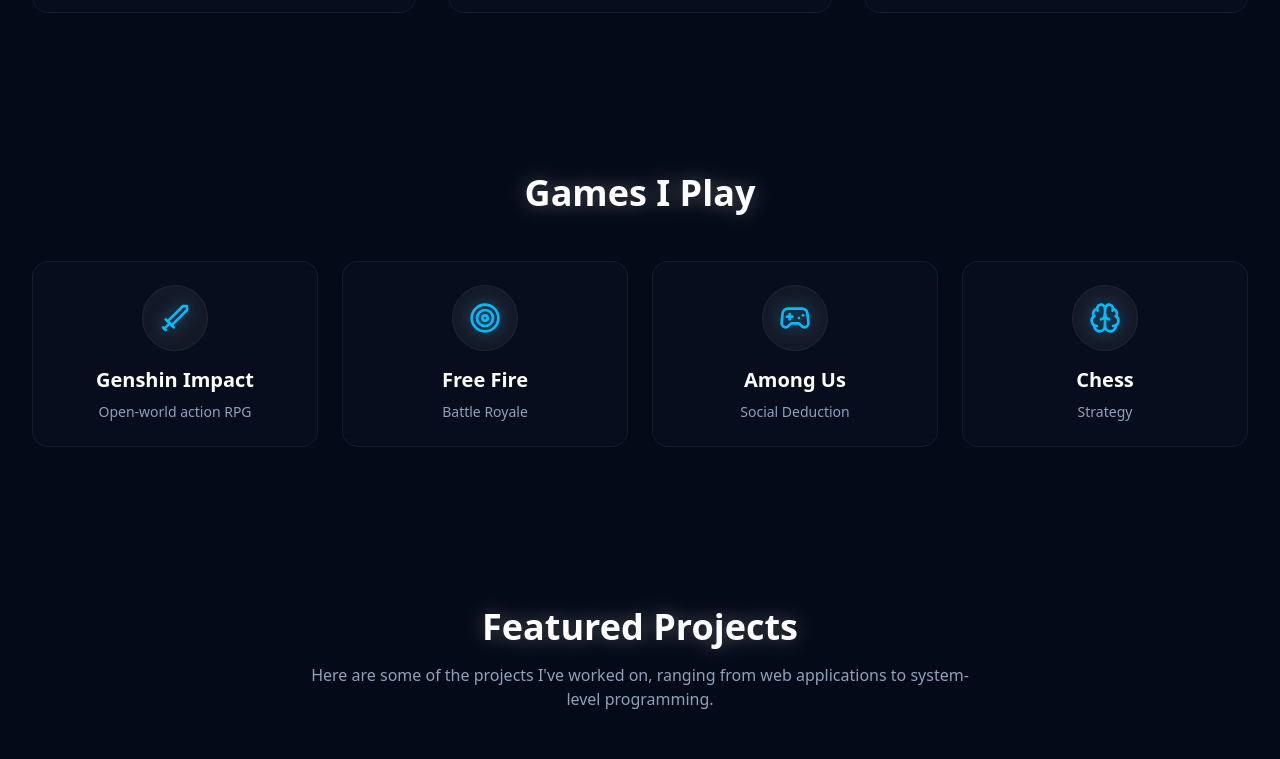
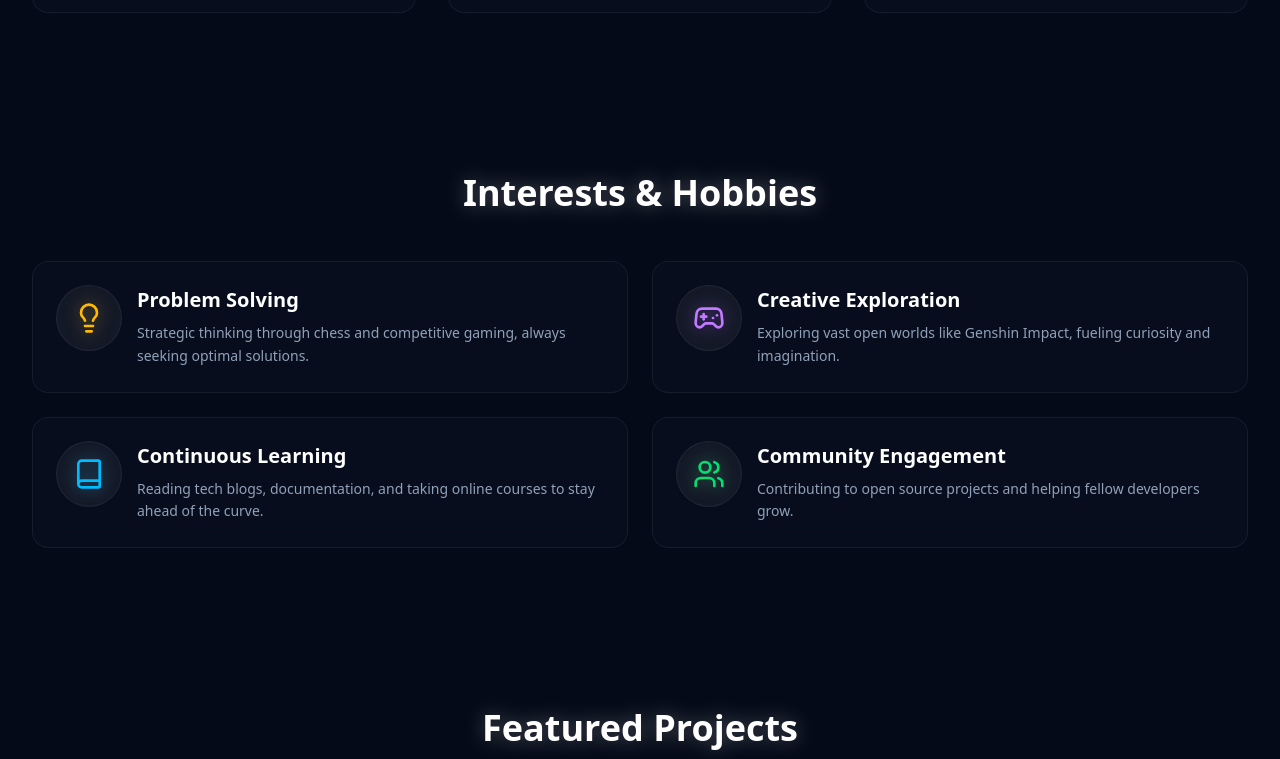
Before and after one commit to Nirdesh-khanal/my-portfolio, a React (Vite) app: page / in a window 1280 px wide. Shown: the part 1814-2573 px from the top of the page. Built offline with nearby package versions, Linux system fonts and the light colour scheme.

Commit message:
added Intrests: removed the gamesection and added the intrest.jsx

```diff
--- a/src/App.jsx
+++ b/src/App.jsx
@@ -3,7 +3,7 @@ import Layout from './components/Layout';
 import Hero from './components/Hero';
 import About from './components/About';
 import Skills from './components/Skills';
-import Games from './components/Games';
+import Interests from './components/Interests';
 import Projects from './components/Projects';
 import Contact from './components/Contact';
 
@@ -13,7 +13,7 @@ function App() {
       <Hero />
       <About />
       <Skills />
-      <Games />
+      <Interests />
       <Projects />
       <Contact />
     </Layout>
--- a/src/components/Games.jsx
+++ /dev/null
@@ -1,65 +0,0 @@
-import React from 'react';
-import { motion } from 'framer-motion';
-import { Gamepad2, Sword, Target, Brain } from 'lucide-react';
-
-const Games = () => {
-  const games = [
-    {
-      name: "Genshin Impact",
-      icon: <Sword className="w-8 h-8 text-sky-400" />,
-      description: "Open-world action RPG"
-    },
-    {
-      name: "Free Fire",
-      icon: <Target className="w-8 h-8 text-sky-400" />,
-      description: "Battle Royale"
-    },
-    {
-      name: "Among Us",
-      icon: <Gamepad2 className="w-8 h-8 text-sky-400" />,
-      description: "Social Deduction"
-    },
-    {
-      name: "Chess",
-      icon: <Brain className="w-8 h-8 text-sky-400" />,
-      description: "Strategy"
-    }
-  ];
-
-  return (
-    <section id="games" className="py-20 bg-slate-900/0 relative">
-      <div className="max-w-7xl mx-auto px-4 sm:px-6 lg:px-8">
-        <motion.div
-          initial={{ opacity: 0, y: 20 }}
-          whileInView={{ opacity: 1, y: 0 }}
-          viewport={{ once: true }}
-          transition={{ duration: 0.5 }}
-        >
-          <h2 className="text-3xl md:text-4xl font-bold mb-12 text-center text-white drop-shadow-[0_0_10px_rgba(255,255,255,0.3)]">Games I Play</h2>
-
-          <div className="grid md:grid-cols-2 lg:grid-cols-4 gap-6">
-            {games.map((game, index) => (
-              <motion.div
-                key={game.name}
-                initial={{ opacity: 0, y: 20 }}
-                whileInView={{ opacity: 1, y: 0 }}
-                viewport={{ once: true }}
-                transition={{ delay: index * 0.1 }}
-                whileHover={{ y: -5, scale: 1.02 }}
-                className="glass-card rounded-2xl p-6 hover:bg-white/5 transition-all duration-300 hover:shadow-[0_0_20px_rgba(56,189,248,0.2)] border-t border-white/10 flex flex-col items-center text-center group"
-              >
-                <div className="mb-4 p-4 rounded-full bg-white/5 group-hover:bg-sky-500/20 transition-all duration-300 ring-1 ring-white/10 group-hover:ring-sky-500/50">
-                  {React.cloneElement(game.icon, { className: "w-8 h-8 text-sky-400 group-hover:text-sky-300 transition-colors drop-shadow-[0_0_8px_rgba(56,189,248,0.5)]" })}
-                </div>
-                <h3 className="text-xl font-semibold mb-2 text-white group-hover:text-sky-400 transition-colors">{game.name}</h3>
-                <p className="text-slate-400 text-sm group-hover:text-slate-300 transition-colors">{game.description}</p>
-              </motion.div>
-            ))}
-          </div>
-        </motion.div>
-      </div>
-    </section>
-  );
-};
-
-export default Games;
--- /dev/null
+++ b/src/components/Interests.jsx
@@ -0,0 +1,122 @@
+import React from 'react';
+import { motion } from 'framer-motion';
+import { Book, Lightbulb, Users, Gamepad2 } from 'lucide-react';
+
+const Interests = () => {
+  const interests = [
+    {
+      title: "Problem Solving",
+      icon: <Lightbulb className="w-8 h-8 text-amber-400" />,
+      description: "Strategic thinking through chess and competitive gaming, always seeking optimal solutions.",
+      color: "amber"
+    },
+    {
+      title: "Creative Exploration",
+      icon: <Gamepad2 className="w-8 h-8 text-purple-400" />,
+      description: "Exploring vast open worlds like Genshin Impact, fueling curiosity and imagination.",
+      color: "purple"
+    },
+    {
+      title: "Continuous Learning",
+      icon: <Book className="w-8 h-8 text-sky-400" />,
+      description: "Reading tech blogs, documentation, and taking online courses to stay ahead of the curve.",
+      color: "sky"
+    },
+    {
+      title: "Community Engagement",
+      icon: <Users className="w-8 h-8 text-green-400" />,
+      description: "Contributing to open source projects and helping fellow developers grow.",
+      color: "green"
+    }
+  ];
+
+  const getColorClasses = (color) => {
+    const colorMap = {
+      amber: {
+        icon: "text-amber-400 group-hover:text-amber-300",
+        bg: "group-hover:bg-amber-500/20",
+        ring: "group-hover:ring-amber-500/50",
+        shadow: "hover:shadow-[0_0_20px_rgba(251,191,36,0.2)]",
+        glow: "drop-shadow-[0_0_8px_rgba(251,191,36,0.5)]",
+        title: "group-hover:text-amber-400"
+      },
+      purple: {
+        icon: "text-purple-400 group-hover:text-purple-300",
+        bg: "group-hover:bg-purple-500/20",
+        ring: "group-hover:ring-purple-500/50",
+        shadow: "hover:shadow-[0_0_20px_rgba(168,85,247,0.2)]",
+        glow: "drop-shadow-[0_0_8px_rgba(168,85,247,0.5)]",
+        title: "group-hover:text-purple-400"
+      },
+      sky: {
+        icon: "text-sky-400 group-hover:text-sky-300",
+        bg: "group-hover:bg-sky-500/20",
+        ring: "group-hover:ring-sky-500/50",
+        shadow: "hover:shadow-[0_0_20px_rgba(56,189,248,0.2)]",
+        glow: "drop-shadow-[0_0_8px_rgba(56,189,248,0.5)]",
+        title: "group-hover:text-sky-400"
+      },
+      green: {
+        icon: "text-green-400 group-hover:text-green-300",
+        bg: "group-hover:bg-green-500/20",
+        ring: "group-hover:ring-green-500/50",
+        shadow: "hover:shadow-[0_0_20px_rgba(74,222,128,0.2)]",
+        glow: "drop-shadow-[0_0_8px_rgba(74,222,128,0.5)]",
+        title: "group-hover:text-green-400"
+      }
+    };
+    return colorMap[color];
+  };
+
+  return (
+    <section id="interests" className="py-20 bg-slate-900/0 relative">
+      <div className="max-w-7xl mx-auto px-4 sm:px-6 lg:px-8">
+        <motion.div
+          initial={{ opacity: 0, y: 20 }}
+          whileInView={{ opacity: 1, y: 0 }}
+          viewport={{ once: true }}
+          transition={{ duration: 0.5 }}
+        >
+          <h2 className="text-3xl md:text-4xl font-bold mb-12 text-center text-white drop-shadow-[0_0_10px_rgba(255,255,255,0.3)]">
+            Interests & Hobbies
+          </h2>
+
+          <div className="grid md:grid-cols-2 gap-6">
+            {interests.map((interest, index) => {
+              const colors = getColorClasses(interest.color);
+              return (
+                <motion.div
+                  key={interest.title}
+                  initial={{ opacity: 0, y: 20 }}
+                  whileInView={{ opacity: 1, y: 0 }}
+                  viewport={{ once: true }}
+                  transition={{ delay: index * 0.1 }}
+                  whileHover={{ y: -5, scale: 1.02 }}
+                  className={`glass-card rounded-2xl p-6 hover:bg-white/5 transition-all duration-300 ${colors.shadow} border-t border-white/10 group`}
+                >
+                  <div className="flex items-start gap-4">
+                    <div className={`p-4 rounded-full bg-white/5 ${colors.bg} transition-all duration-300 ring-1 ring-white/10 ${colors.ring} flex-shrink-0`}>
+                      {React.cloneElement(interest.icon, {
+                        className: `w-8 h-8 ${colors.icon} transition-colors ${colors.glow}`
+                      })}
+                    </div>
+                    <div className="flex-1">
+                      <h3 className={`text-xl font-semibold mb-2 text-white ${colors.title} transition-colors`}>
+                        {interest.title}
+                      </h3>
+                      <p className="text-slate-400 text-sm group-hover:text-slate-300 transition-colors leading-relaxed">
+                        {interest.description}
+                      </p>
+                    </div>
+                  </div>
+                </motion.div>
+              );
+            })}
+          </div>
+        </motion.div>
+      </div>
+    </section>
+  );
+};
+
+export default Interests;
--- a/src/components/Layout.jsx
+++ b/src/components/Layout.jsx
@@ -10,7 +10,7 @@ const Navbar = () => {
   const links = [
     { name: 'About', href: '#about' },
     { name: 'Skills', href: '#skills' },
-    { name: 'Games', href: '#games' },
+    { name: 'Interests', href: '#interests' },
     { name: 'Projects', href: '#projects' },
     { name: 'Contact', href: '#contact' },
   ];
```
